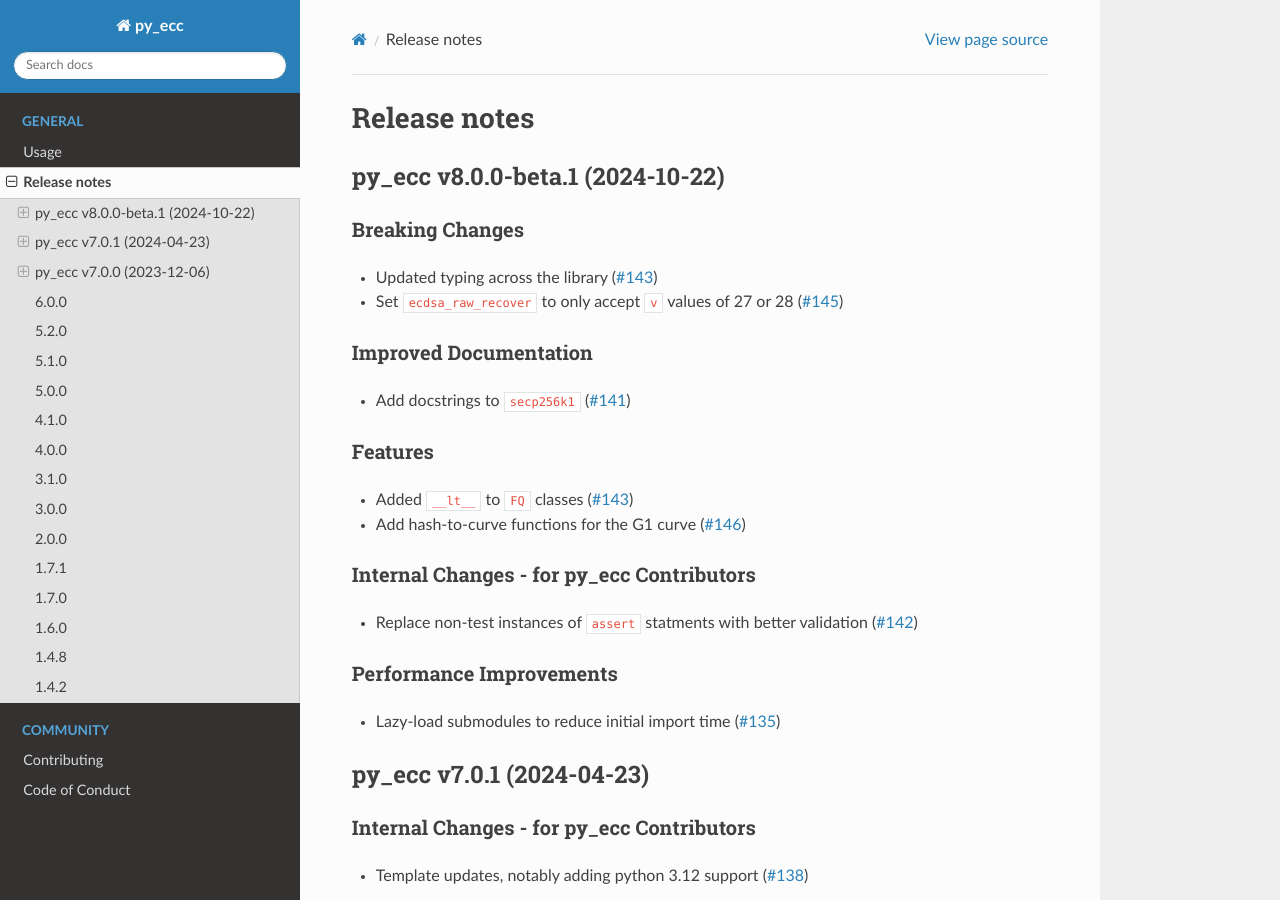
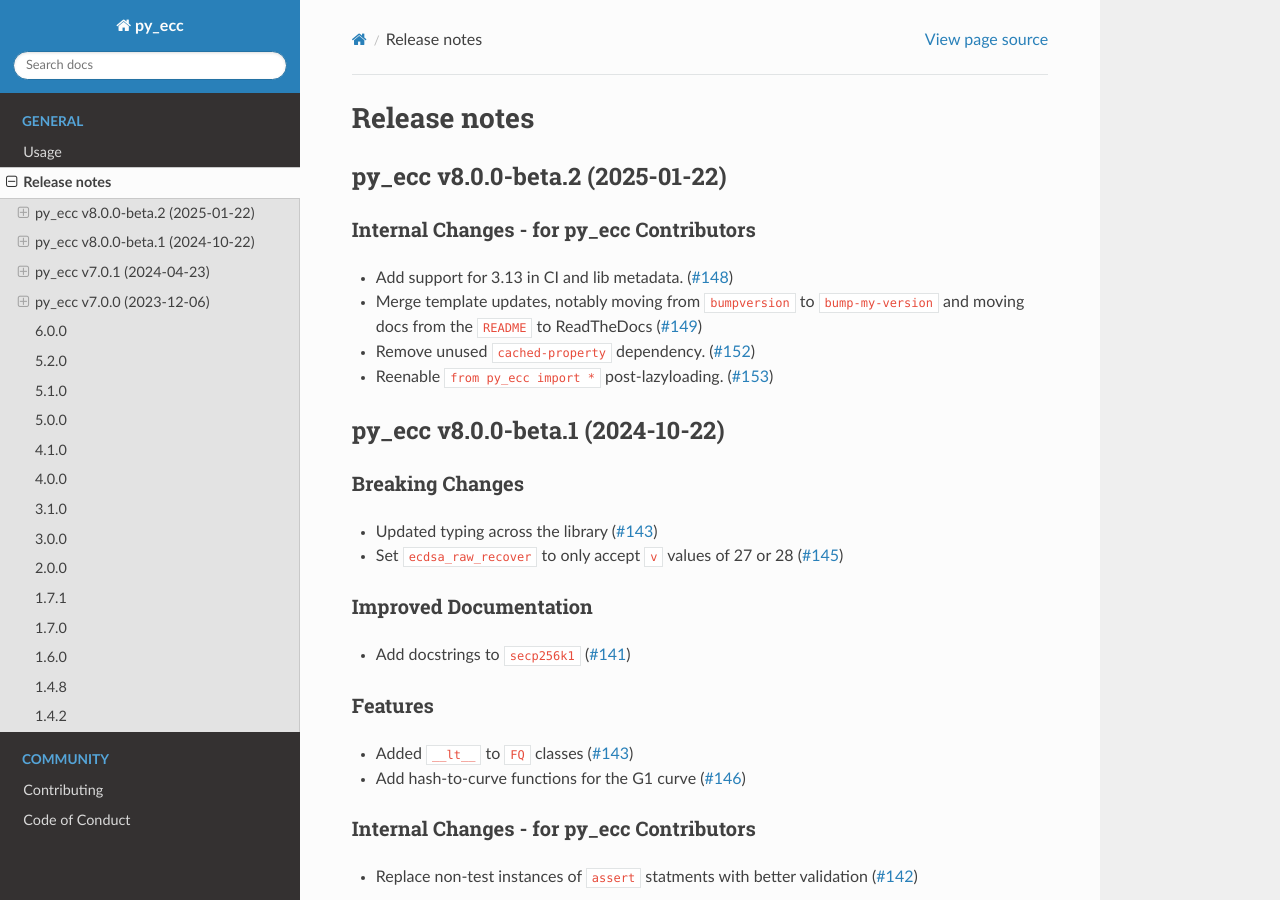
Before and after one commit to ethereum/py_ecc, a Sphinx documentation site: the page built from docs/release_notes.rst, in a window 1280 px wide and 900 px high. Built offline with Sphinx 7.4.7 and the Read the Docs theme 3.1.0, drawn with Linux system fonts in a browser that asks for light colours.

Commit message:
Compile release notes

```diff
--- a/docs/release_notes.rst
+++ b/docs/release_notes.rst
@@ -2,6 +2,18 @@ Release notes
 =============
 
 .. towncrier release notes start
+
+py_ecc v8.0.0-beta.2 (2025-01-22)
+---------------------------------
+
+Internal Changes - for py_ecc Contributors
+~~~~~~~~~~~~~~~~~~~~~~~~~~~~~~~~~~~~~~~~~~
+
+- Add support for 3.13 in CI and lib metadata. (`#148 <https://github.com/ethereum/py_ecc/issues/148>`__)
+- Merge template updates, notably moving from ``bumpversion`` to ``bump-my-version`` and moving docs from the ``README`` to ReadTheDocs (`#149 <https://github.com/ethereum/py_ecc/issues/149>`__)
+- Remove unused ``cached-property`` dependency. (`#152 <https://github.com/ethereum/py_ecc/issues/152>`__)
+- Reenable ``from py_ecc import *`` post-lazyloading. (`#153 <https://github.com/ethereum/py_ecc/issues/153>`__)
+
 
 py_ecc v8.0.0-beta.1 (2024-10-22)
 ---------------------------------
--- a/newsfragments/148.internal.rst
+++ /dev/null
@@ -1 +0,0 @@
-Add support for 3.13 in CI and lib metadata.
--- a/newsfragments/149.internal.rst
+++ /dev/null
@@ -1 +0,0 @@
-Merge template updates, notably moving from ``bumpversion`` to ``bump-my-version`` and moving docs from the ``README`` to ReadTheDocs
--- a/newsfragments/152.internal.rst
+++ /dev/null
@@ -1 +0,0 @@
-Remove unused ``cached-property`` dependency.
--- a/newsfragments/153.internal.rst
+++ /dev/null
@@ -1 +0,0 @@
-Reenable ``from py_ecc import *`` post-lazyloading.
```
